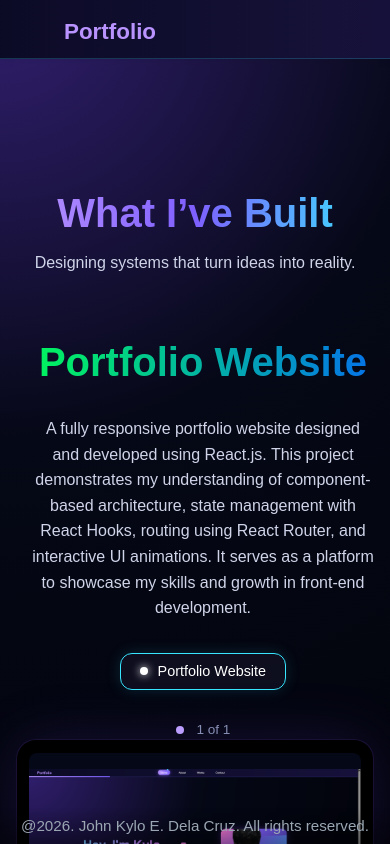
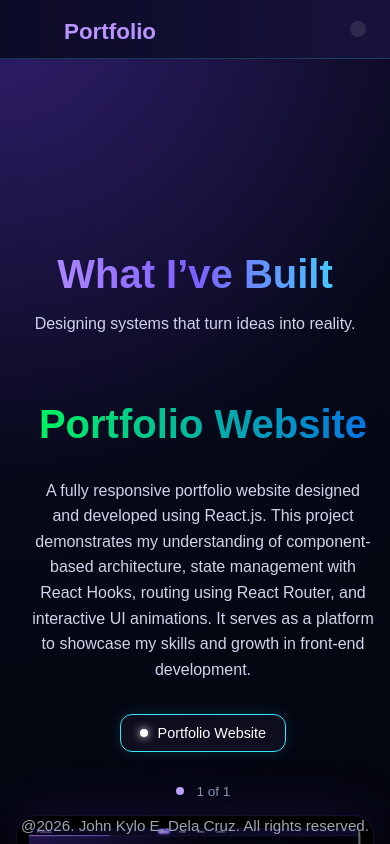
Before and after one commit to kylodc/kylo.works, a React (Create React App) app: page /works in a window 390 px wide. Shown: the top 844 px of the page. Built offline with nearby package versions, Linux system fonts and the light colour scheme.

Commit message:
Update Navbar Mobile 2

```diff
--- a/src/Home.css
+++ b/src/Home.css
@@ -287,6 +287,21 @@ body {
   transition: transform 0.12s ease;
 }
 
+.mobile-menu-overlay {
+  position: fixed;
+  top: 0;
+  left: 0;
+  width: 100%;
+  height: 100%;
+  background: rgba(0, 0, 0, 0.9);
+  z-index: 1000;
+  display: flex;
+  justify-content: center;
+  align-items: center;
+  animation: fadeIn 0.3s ease;
+  backdrop-filter: blur(5px);
+}
+
 .social-icon:hover {
   transform: translateY(-3px);
 }
@@ -567,6 +582,15 @@ body {
 @media (max-width: 768px) {
   .mobile-menu-toggle {
     display: block;
+    position: absolute;
+    right: 1.5rem;
+    top: 50%;
+    transform: translateY(-50%);
+    z-index: 1001;
+    background: rgba(255, 255, 255, 0.1);
+    padding: 0.5rem;
+    border-radius: 8px;
+    cursor: pointer;
   }
 
   .portfolio-navlinks {
--- a/src/Works.css
+++ b/src/Works.css
@@ -6,11 +6,10 @@
     display: flex;
     flex-direction: column;
     justify-content: center;
-    height: 100vh;
     min-height: 100vh;
     box-sizing: border-box;
-    overflow: hidden;
-    /* Prevent scrolling within the section if possible */
+    overflow: visible;
+    /* Allow scrolling */
 }
 
 .works-container {
```
